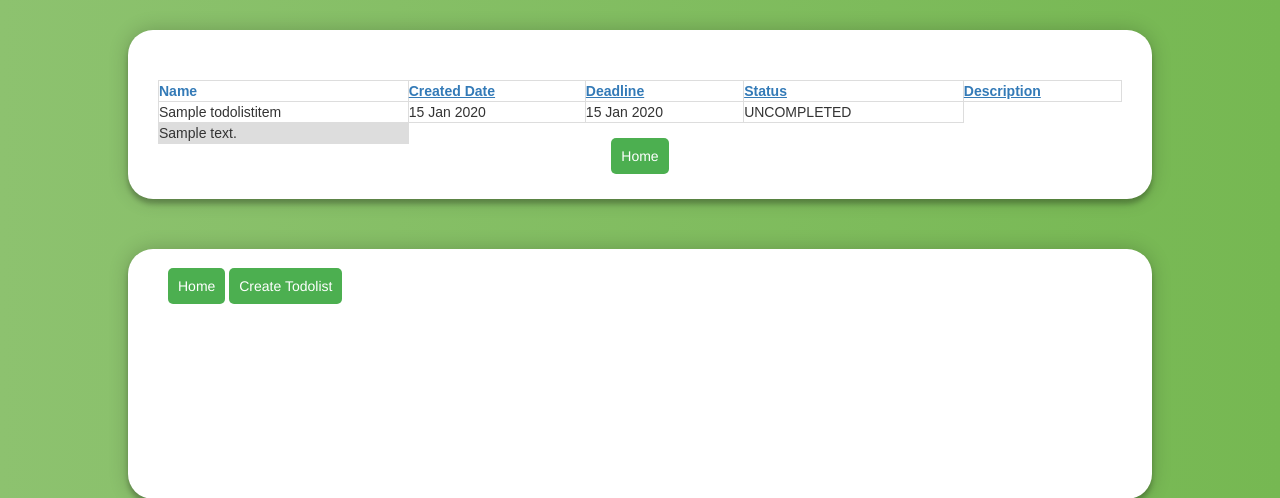
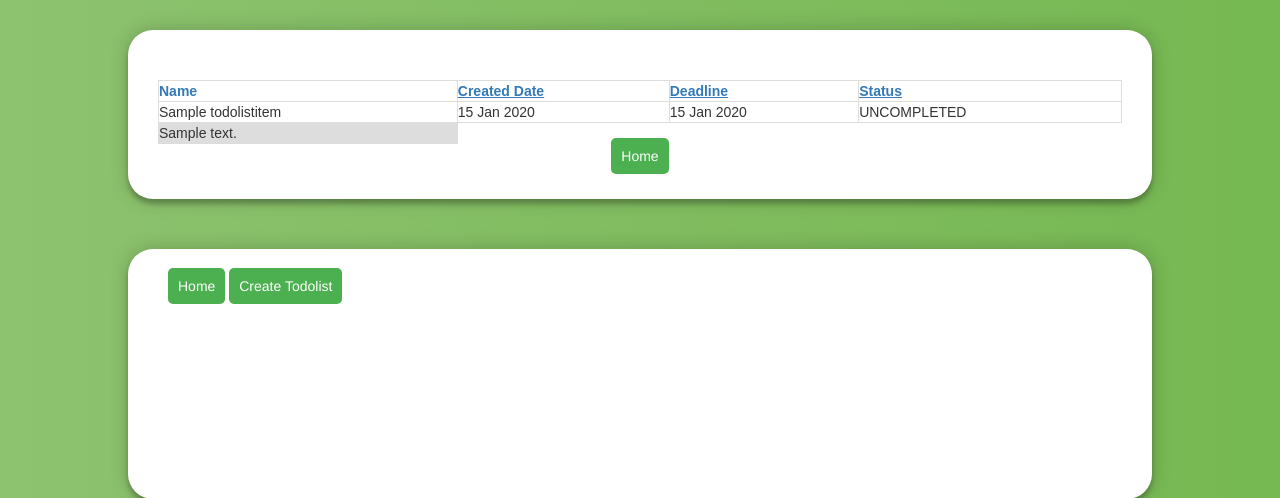
Before and after one commit to canberkeh/to_do_list, a Django app: page /todolistitem/1/detail in a window 1280 px wide. Shown: the top 498 px of the page. Run offline with Django 3.2, Linux system fonts and the light colour scheme; tables that the repository leaves empty hold one stand-in row (values such as "Sample post"); some libraries are stand-ins or nearby versions.

Commit message:
Template, details last update

```diff
--- a/templates/todo/detail.html
+++ b/templates/todo/detail.html
@@ -10,8 +10,6 @@
             <th><a style="cursor: pointer"><u>Deadline</u></th>
             </a>
             <th><a style="cursor: pointer"><u>Status</u></th>
-            </a>
-            <th><a style="cursor: pointer"><u>Description</u></th>
             </a>
         </tr>
     </thead>
```
